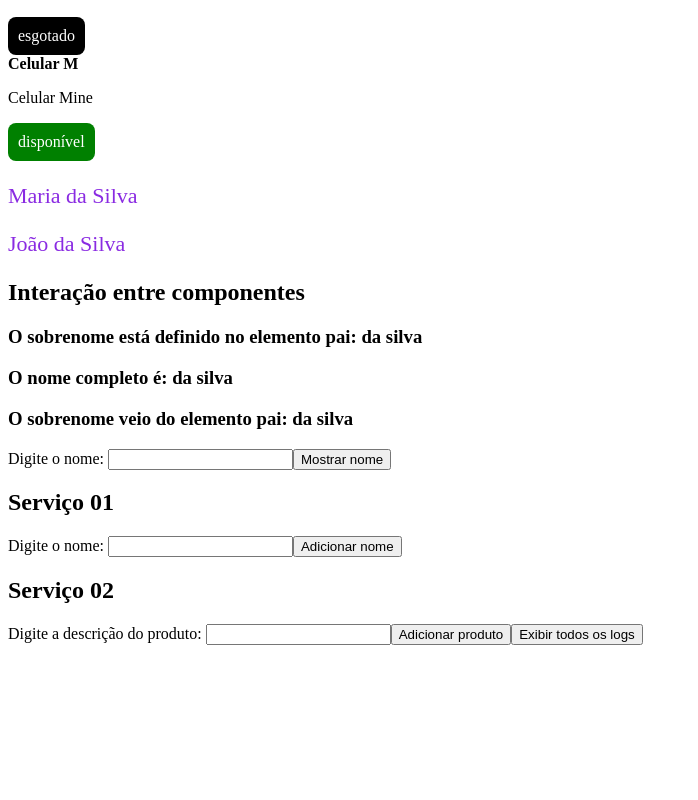
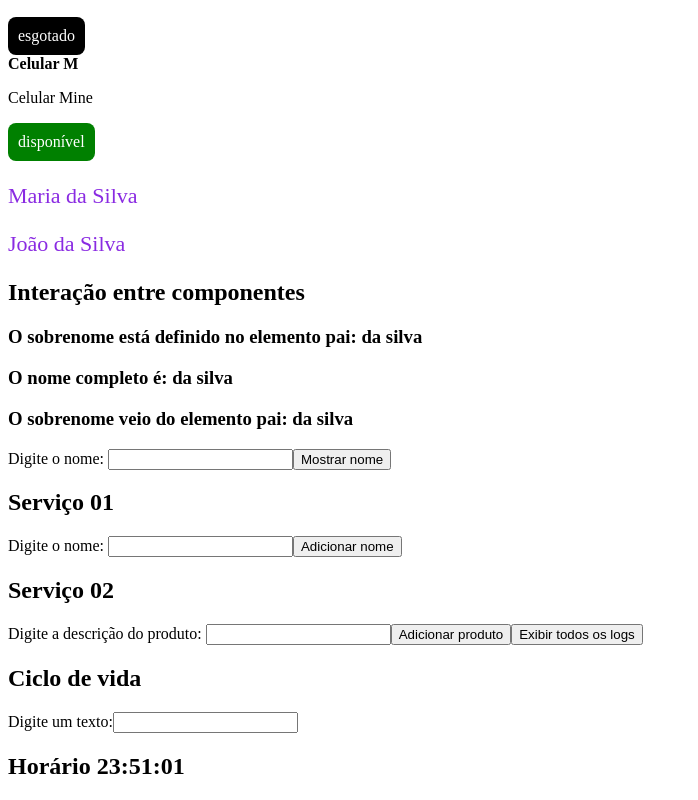
Before and after one commit to albertoafaj/angular-course, an Angular app: page / in a window 1280 px wide. Shown: the part 750-1550 px from the top of the page, without its empty margins (0-698 px from the left). Before the commit the page ends 1403 px from the top, so only its background shows below. Built offline with nearby package versions, Linux system fonts and the light colour scheme.

Commit message:
feat: render components through their lifecycle

```diff
--- a/src/app/app.component.html
+++ b/src/app/app.component.html
@@ -8,3 +8,4 @@
 <app-parent-component></app-parent-component>
 <app-example-services01></app-example-services01>
 <app-example-services02></app-example-services02>
+<app-life-cicle-parent></app-life-cicle-parent>
--- a/src/app/app.module.ts
+++ b/src/app/app.module.ts
@@ -15,6 +15,8 @@ import { ParentComponentComponent } from './parent-component/parent-component.co
 import { ChildrenComponentComponent } from './children-component/children-component.component';
 import { ExampleServices01Component } from './example-services01/example-services01.component';
 import { ExampleServices02Component } from './example-services02/example-services02.component';
+import { LifeCicleComponent } from './life-cicle/life-cicle.component';
+import { LifeCicleParentComponent } from './life-cicle-parent/life-cicle-parent.component';
 
 @NgModule({
   declarations: [
@@ -29,7 +31,9 @@ import { ExampleServices02Component } from './example-services02/example-service
     ParentComponentComponent,
     ChildrenComponentComponent,
     ExampleServices01Component,
-    ExampleServices02Component
+    ExampleServices02Component,
+    LifeCicleComponent,
+    LifeCicleParentComponent
   ],
   imports: [
     BrowserModule,
--- /dev/null
+++ b/src/app/life-cicle-parent/life-cicle-parent.component.html
@@ -0,0 +1,4 @@
+<h2>Ciclo de vida</h2>
+<label for="text">Digite um texto:</label>
+<input type="text" id="text" [(ngModel)]="text">
+<app-life-cicle [text]="text"></app-life-cicle>
--- /dev/null
+++ b/src/app/life-cicle-parent/life-cicle-parent.component.ts
@@ -0,0 +1,10 @@
+import { Component } from '@angular/core';
+
+@Component({
+  selector: 'app-life-cicle-parent',
+  templateUrl: './life-cicle-parent.component.html',
+  styleUrls: ['./life-cicle-parent.component.css']
+})
+export class LifeCicleParentComponent {
+  text = "";
+}
--- /dev/null
+++ b/src/app/life-cicle/life-cicle.component.html
@@ -0,0 +1 @@
+<h2>Horário {{ hour | date: "HH:mm:ss" }}</h2>
--- /dev/null
+++ b/src/app/life-cicle/life-cicle.component.ts
@@ -0,0 +1,27 @@
+import { Component, Input, OnChanges, OnDestroy, OnInit, SimpleChange, SimpleChanges } from '@angular/core';
+
+@Component({
+  selector: 'app-life-cicle',
+  templateUrl: './life-cicle.component.html',
+  styleUrls: ['./life-cicle.component.css']
+})
+export class LifeCicleComponent implements OnInit, OnChanges, OnDestroy {
+  hour = new Date();
+  timer: any = null;
+  @Input() text = ''
+  ngOnInit(): void {
+    console.log('O evento OnInt disparou');
+    this.timer = setInterval(() => {
+      this.hour = new Date(), 1000
+    })
+  }
+
+  ngOnChanges(changes: SimpleChanges): void {
+    console.log(changes);
+
+  }
+
+  ngOnDestroy(): void {
+    clearInterval(this.timer);
+  }
+}
```
Also changed, not shown: src/app/life-cicle-parent/life-cicle-parent.component.css (added), src/app/life-cicle/life-cicle.component.css (added), 2 other files (tests, documents, lock files or other folders).
